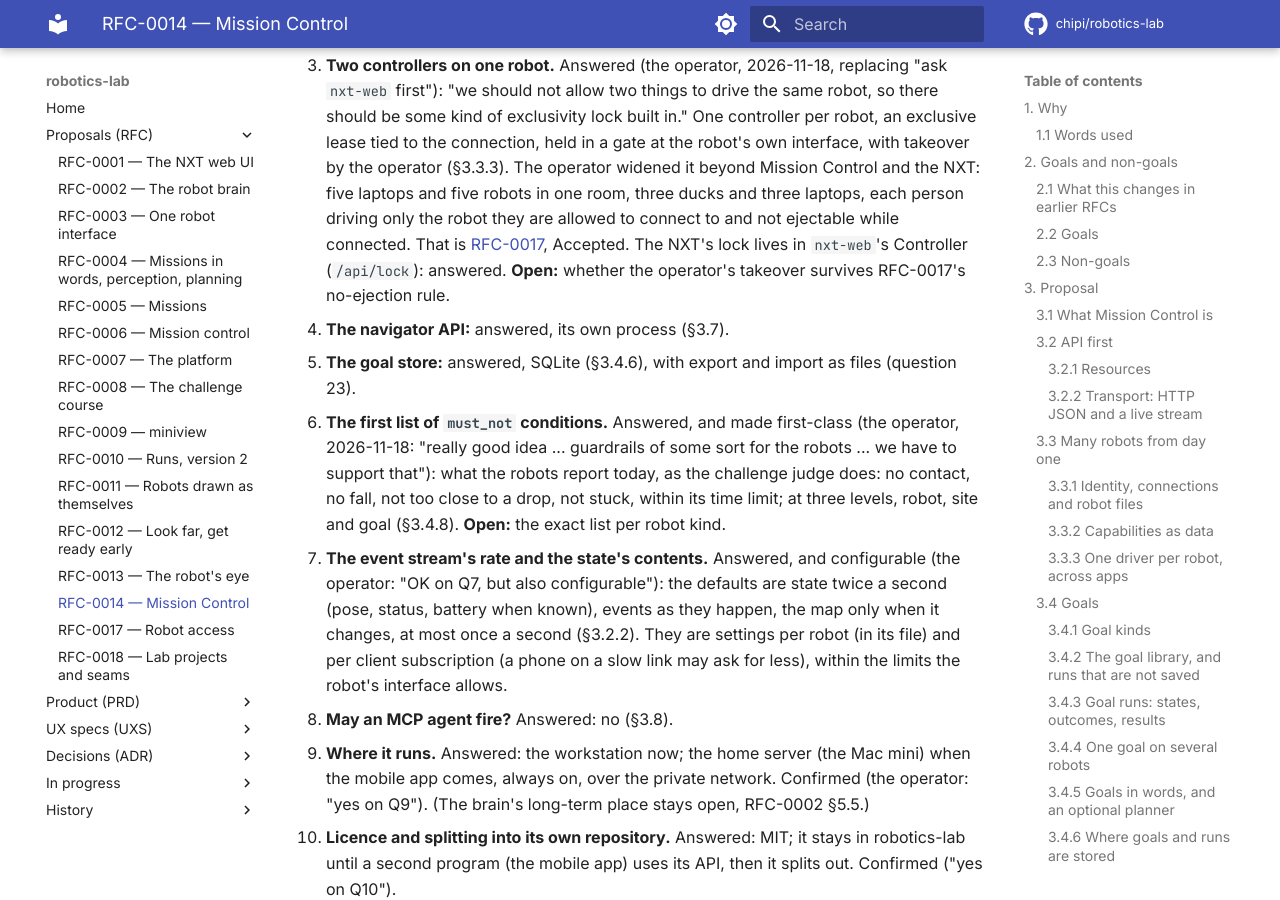
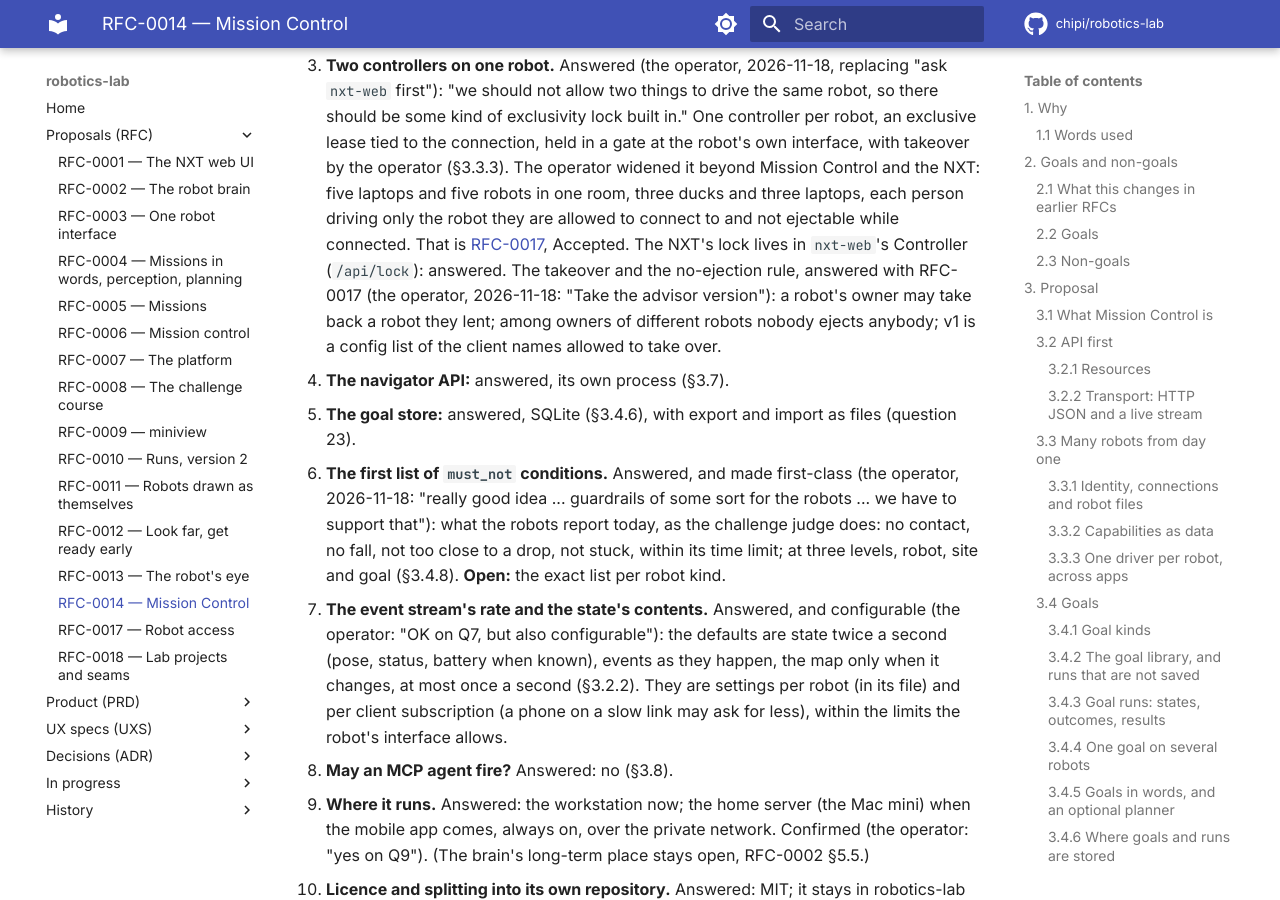
Before and after one commit to chipi/robotics-lab, an MkDocs documentation site: the page built from docs/rfc/RFC-0014-mission-control.md, in a window 1280 px wide and 900 px high, scrolled down 26776 px. Built offline with MkDocs 1.6.1 and Material for MkDocs 9.7.7, drawn with Linux system fonts in a browser that asks for light colours; comment, search, counter and statistics services are not loaded.

Commit message:
docs: RFC-0014 Q3 closed — takeover and no-ejection as RFC-0017 (accepted) states
Co-Authored-By: Claude Opus 5.5 <noreply@anthropic.com>
Claude-Session: https://claude.ai/code/session_01DJqN6uAf3JMxzKiugKhYEb

```diff
--- a/docs/rfc/RFC-0014-mission-control.md
+++ b/docs/rfc/RFC-0014-mission-control.md
@@ -841,8 +841,10 @@ kept to record where each answer went.
    operator widened it beyond Mission Control and the NXT: five laptops and five robots in one
    room, three ducks and three laptops, each person driving only the robot they are allowed to
    connect to and not ejectable while connected. That is [RFC-0017](RFC-0017-robot-access.md),
-   Accepted. The NXT's lock lives in `nxt-web`'s Controller (`/api/lock`): answered. **Open:**
-   whether the operator's takeover survives RFC-0017's no-ejection rule.
+   Accepted. The NXT's lock lives in `nxt-web`'s Controller (`/api/lock`): answered. The takeover
+   and the no-ejection rule, answered with RFC-0017 (the operator, 2026-11-18: "Take the advisor
+   version"): a robot's owner may take back a robot they lent; among owners of different robots
+   nobody ejects anybody; v1 is a config list of the client names allowed to take over.
 4. **The navigator API:** answered, its own process (§3.7).
 5. **The goal store:** answered, SQLite (§3.4.6), with export and import as files (question 23).
 6. **The first list of `must_not` conditions.** Answered, and made first-class (the operator,
```
